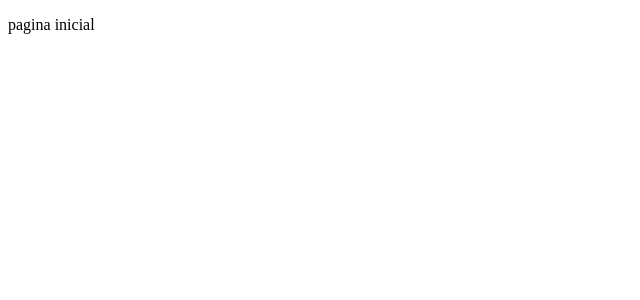
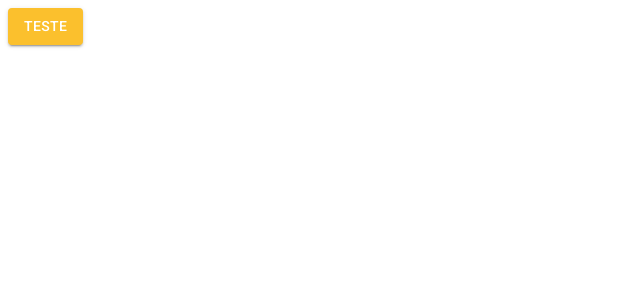
Before and after one commit to Wislysantos/projeto-crud-react, a React (Create React App) app: page /pagina-inicial in a window 1280 px wide. Shown: the top 300 px of the page, without its empty margins (0-640 px from the left). Built offline with nearby package versions, Linux system fonts and the light colour scheme.

Commit message:
fear: adicionando tema claro e provider

```diff
--- a/package.json
+++ b/package.json
@@ -6,6 +6,8 @@
     "@emotion/react": "^11.10.5",
     "@emotion/styled": "^11.10.5",
     "@mui/icons-material": "^5.11.9",
+    "@mui/material": "^5.11.9",
+    "@mui/styled-engine-sc": "^5.11.9",
     "@testing-library/jest-dom": "^5.16.5",
     "@testing-library/react": "^13.4.0",
     "@testing-library/user-event": "^13.5.0",
@@ -17,6 +19,7 @@
     "react-dom": "^18.2.0",
     "react-router-dom": "^6.8.1",
     "react-scripts": "5.0.1",
+    "styled-components": "^5.3.6",
     "typescript": "^4.9.5",
     "web-vitals": "^2.1.4"
   },
--- a/src/App.tsx
+++ b/src/App.tsx
@@ -1,9 +1,15 @@
+
+import { ThemeProvider } from "@mui/material";
 import {BrowserRouter} from "react-router-dom"
 import { AppRouter } from "./routes";
+import { LightTheme } from "./shared/themes";
+
 export const App = ()=> {
   return (
+    <ThemeProvider theme={LightTheme}>
    <BrowserRouter>
    <AppRouter/>
    </BrowserRouter>
+    </ThemeProvider>
   );
 }
--- a/src/routes/index.tsx
+++ b/src/routes/index.tsx
@@ -1,8 +1,9 @@
+import { Button } from "@mui/material";
 import {Routes, Route, Navigate} from "react-router-dom"
 export const AppRouter = () => {
     return(
         <Routes>
-            <Route path="/pagina-inicial" element={<p>pagina inicial</p>}/>
+            <Route path="/pagina-inicial" element={<Button variant="contained" color="primary">Teste</Button>}/>
 
             <Route path="*" element={<Navigate to="/pagina-inicial"/>}/>
         </Routes>
--- /dev/null
+++ b/src/shared/themes/Light.ts
@@ -0,0 +1,24 @@
+import {createTheme} from '@mui/material';
+import { cyan, yellow } from '@mui/material/colors';
+
+export const LightTheme = createTheme({
+    palette:{
+        primary:{
+            main: yellow[700],
+            dark: yellow[800],
+            light: yellow[500],
+            contrastText: '#ffffffff',
+        },
+        secondary:{
+            main: cyan[500],
+            dark: cyan[400],
+            light: cyan[300],
+            contrastText:'#ffffffff'
+        },
+        background:{
+            paper:'#ffffff',
+            default:'#f7f6f3',
+        }
+    }
+
+})
--- a/src/shared/themes/index.ts
+++ b/src/shared/themes/index.ts
@@ -1 +1 @@
-export {};
+export * from './Light';
```
Also changed, not shown: 1 other file (tests, documents, lock files or other folders).
